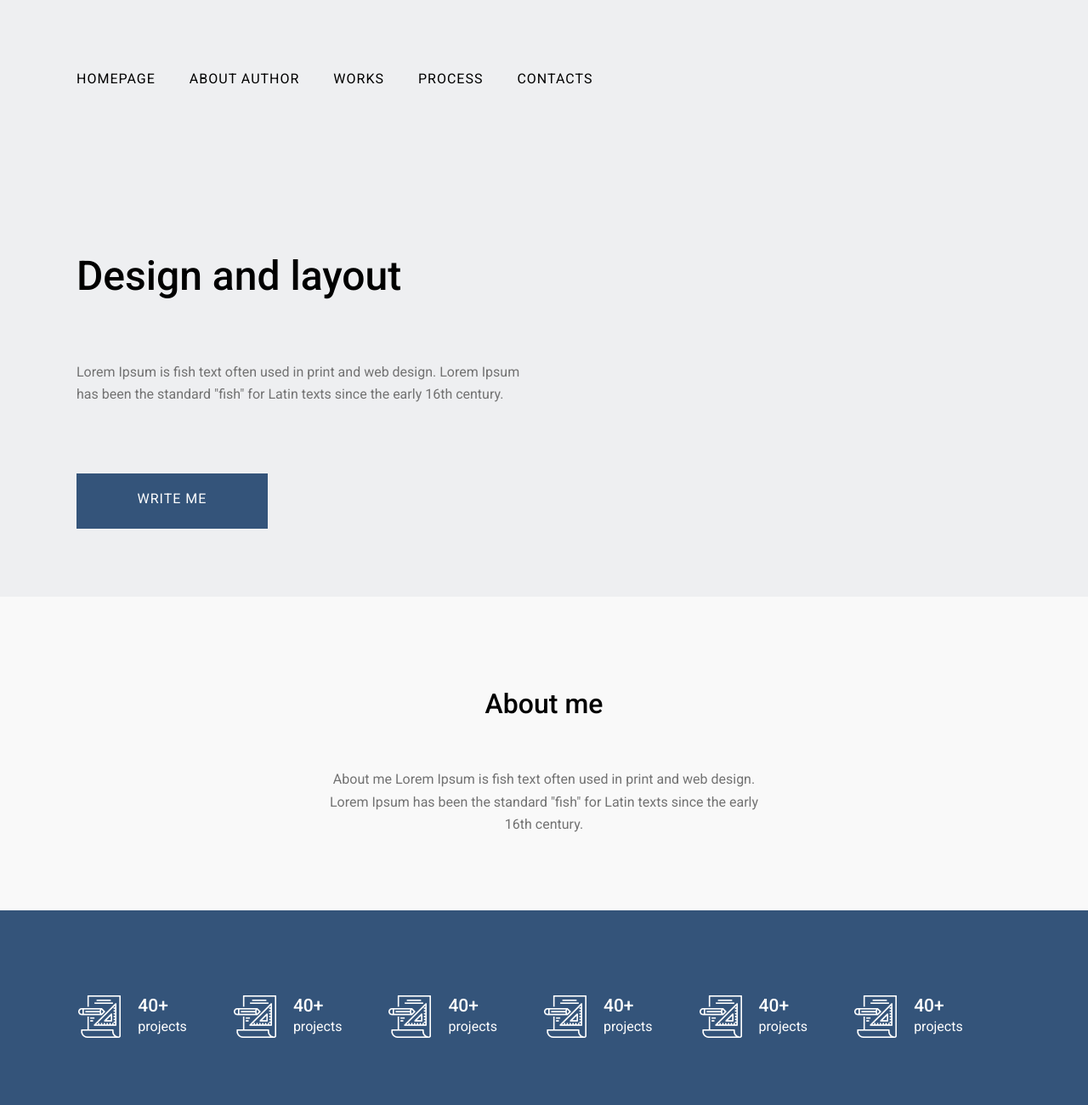
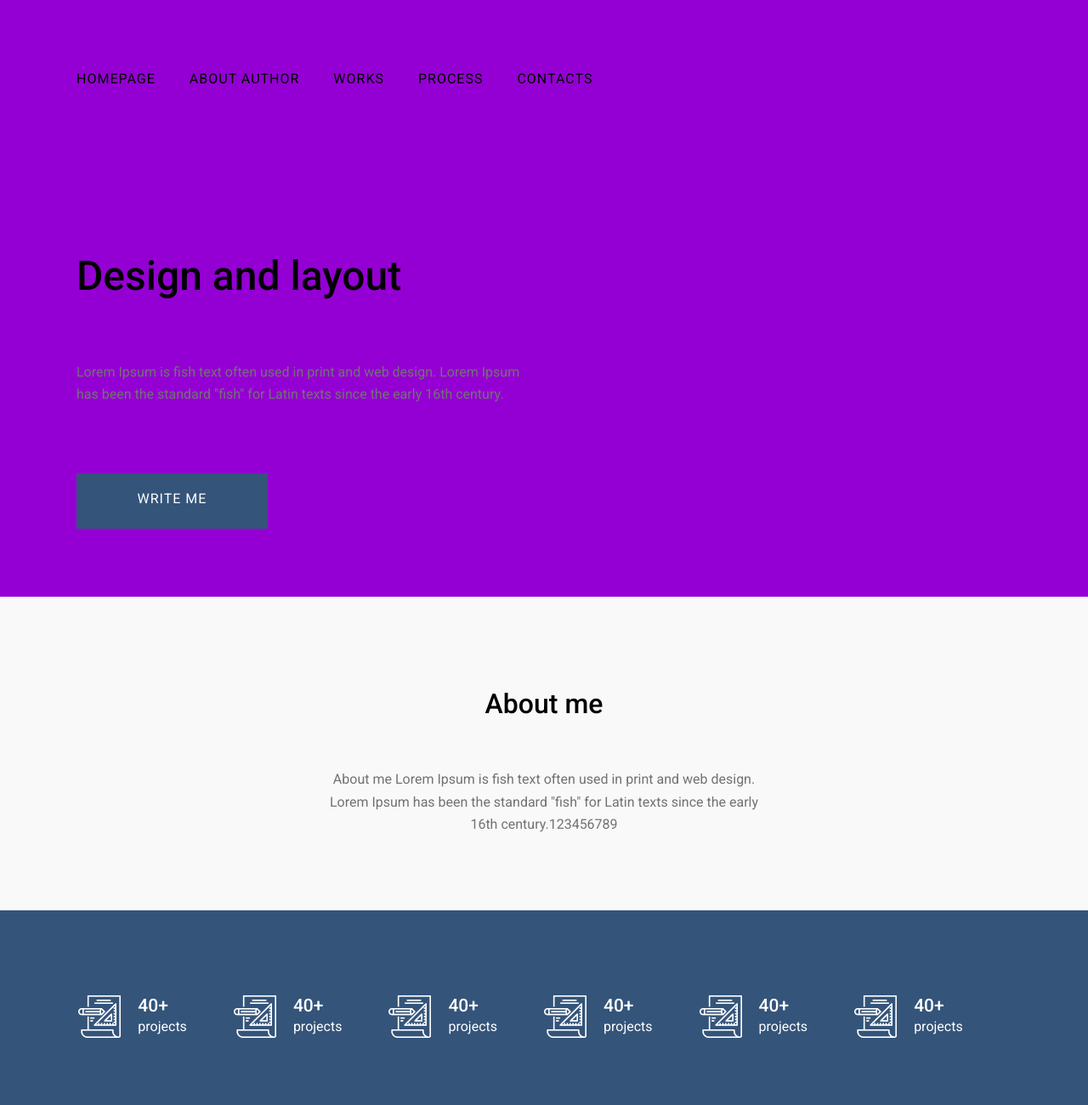
Before and after one commit to FrankyMarch/test-git, a plain HTML site: page index.html in a window 1280 px wide. Shown: the top 1300 px of the page at 85% size. Drawn offline with Linux system fonts and the light colour scheme.

Commit message:
change style

```diff
--- a/index.html
+++ b/index.html
@@ -49,7 +49,7 @@
 		<div class="sec2_header">About me</div>
 		<div class="sec2_content">About me Lorem Ipsum is fish text often used in print and web design. Lorem
 			Ipsum has been the standard &quot;fish&quot; for Latin texts since the early
-			16th century.
+			16th century.123456789
 		</div>
 	</div>
 </section>
--- a/style.css
+++ b/style.css
@@ -11,7 +11,7 @@
 }
 
 .sec1 {
-    background: #EEEFF1;
+    background: darkviolet;
     padding: 80px 16px;
     width: 100%;
 }
```
